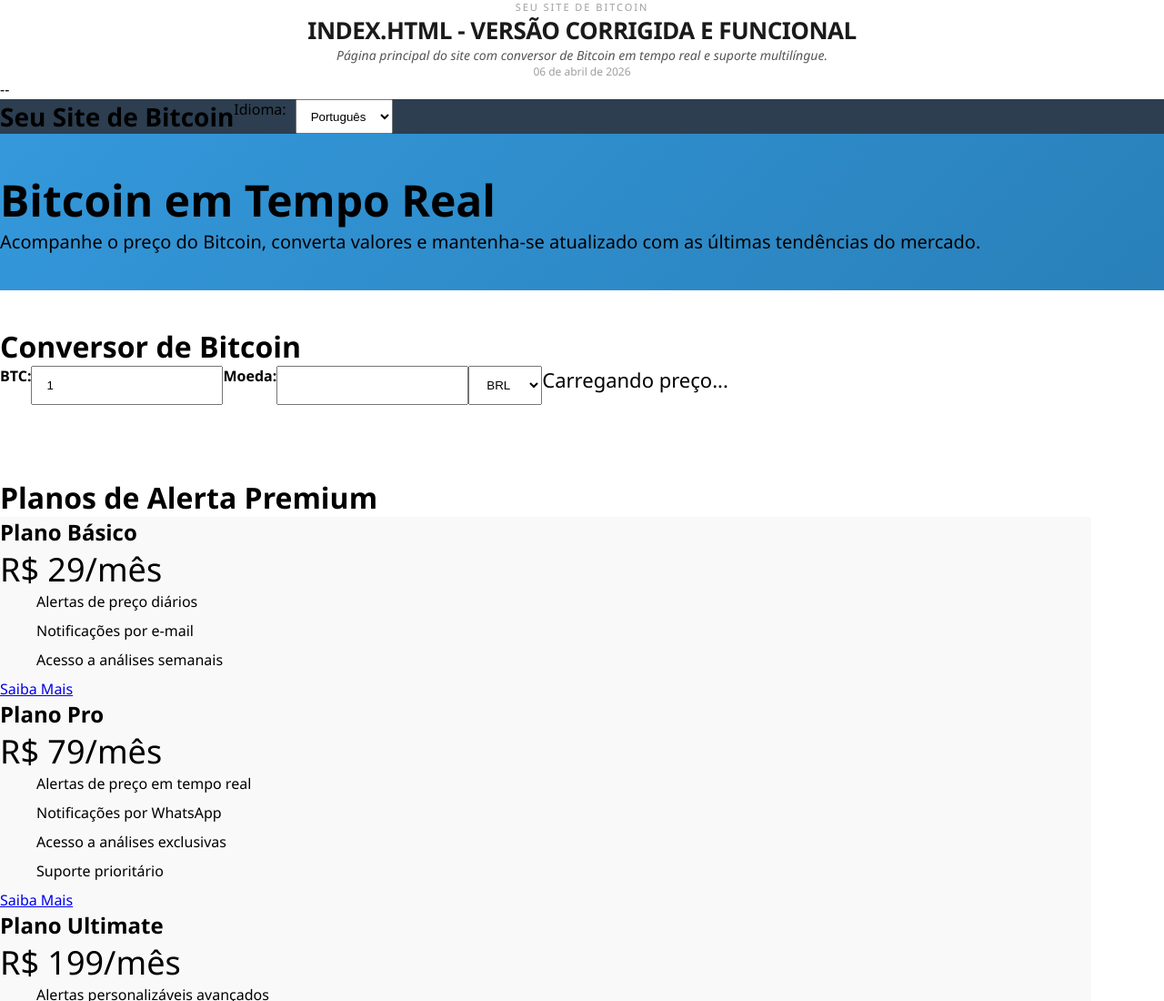
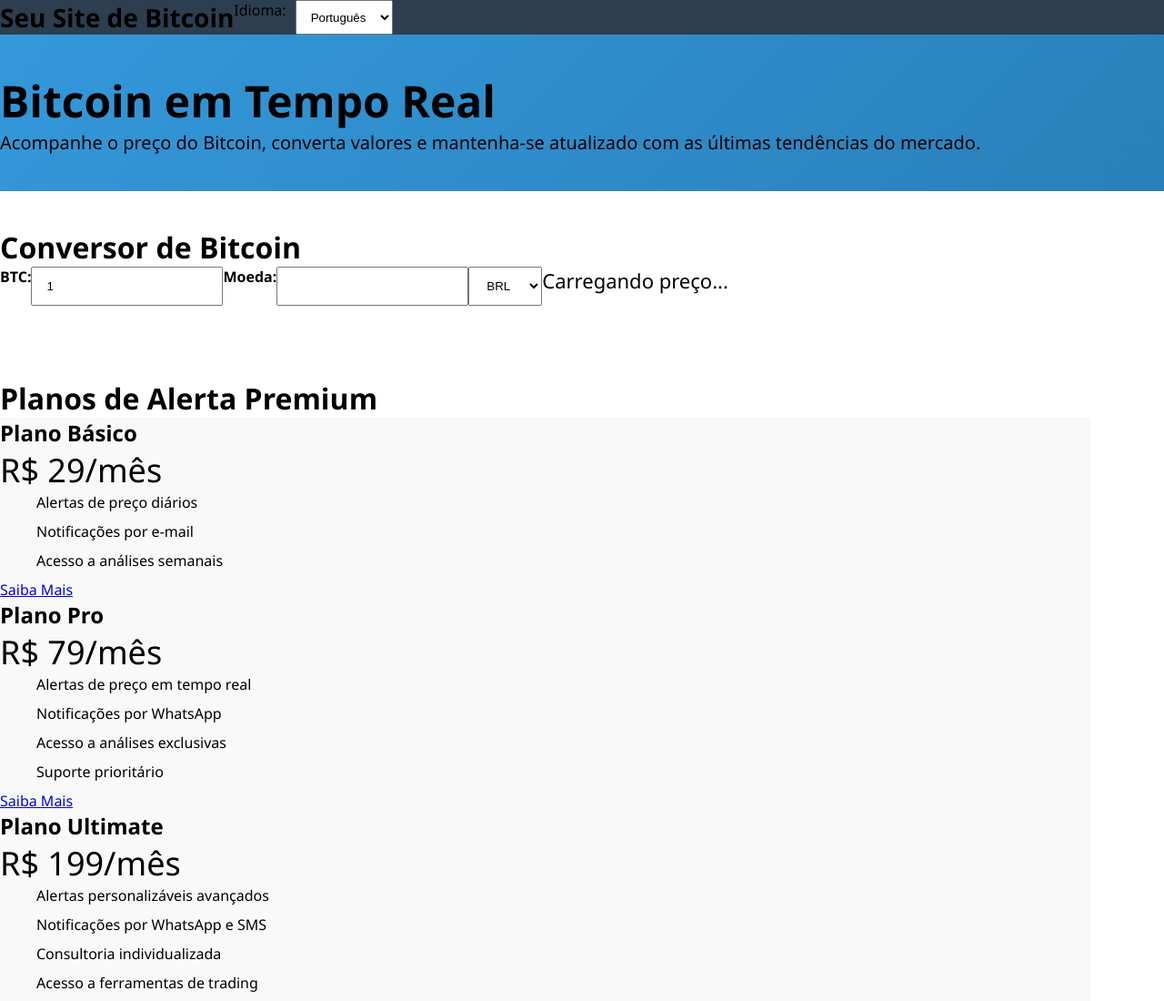
Before and after one commit to alexfschissel/bitcoin-converter, a website: page index.html in a window 1280 px wide. Shown: the top 1100 px of the page at 91% size. Drawn offline with Linux system fonts and the light colour scheme.

Commit message:
index.html

```diff
--- a/index.html
+++ b/index.html
@@ -1,13 +1,3 @@
-<p style="text-align: center;"><span style="font-size: 11px; letter-spacing: 0.18em; color: #9E9E9E; text-transform: uppercase;">Seu Site de Bitcoin</span></p>
-
-<p style="text-align: center;"><span style="font-size: 26px; font-weight: 700; color: #1A1A1A; letter-spacing: -0.02em;">INDEX.HTML - VERSÃO CORRIGIDA E FUNCIONAL</span></p>
-
-<p style="text-align: center;"><span style="font-size: 14px; color: #555555; font-style: italic;">Página principal do site com conversor de Bitcoin em tempo real e suporte multilíngue.</span></p>
-
-<p style="text-align: center;"><span style="font-size: 12px; color: #9E9E9E;">06 de abril de 2026</span></p>
-
---
-
 <!DOCTYPE html>
 <html lang="pt">
 <head>
```
